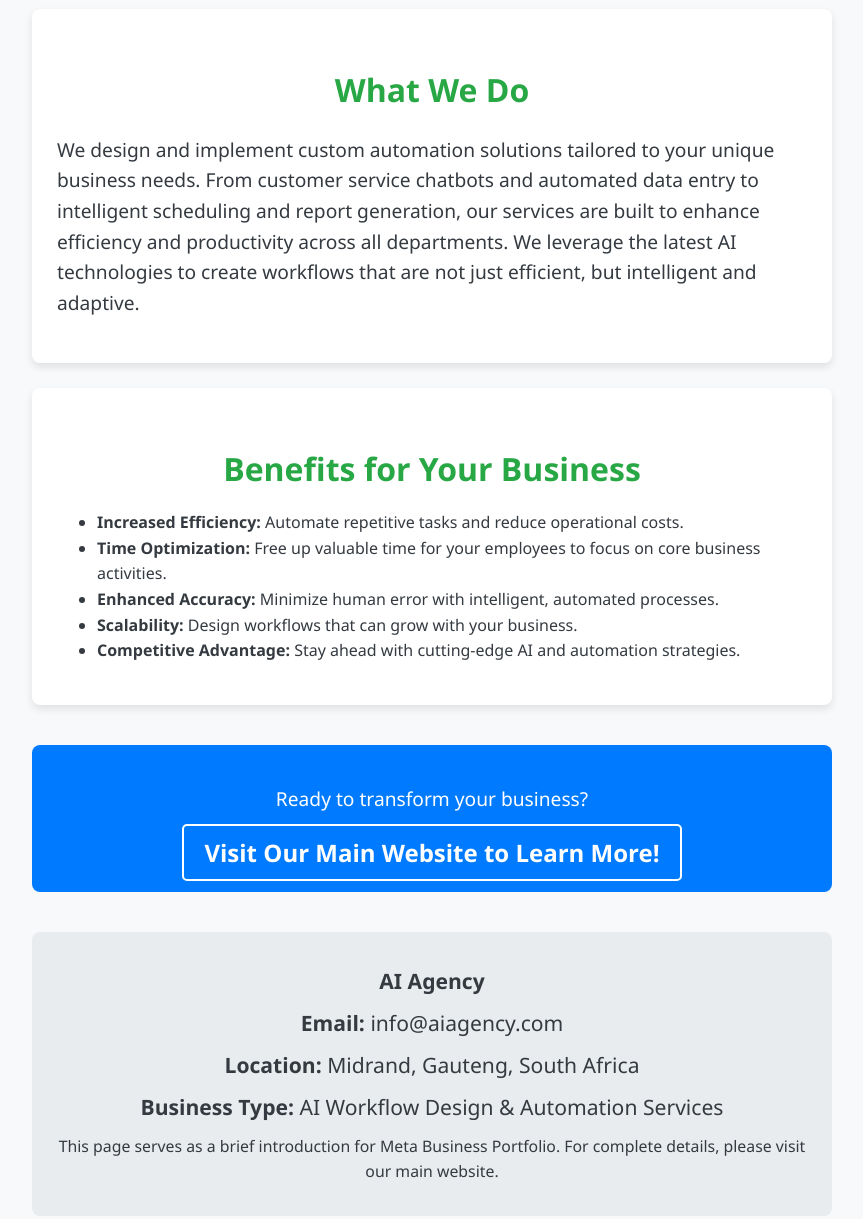
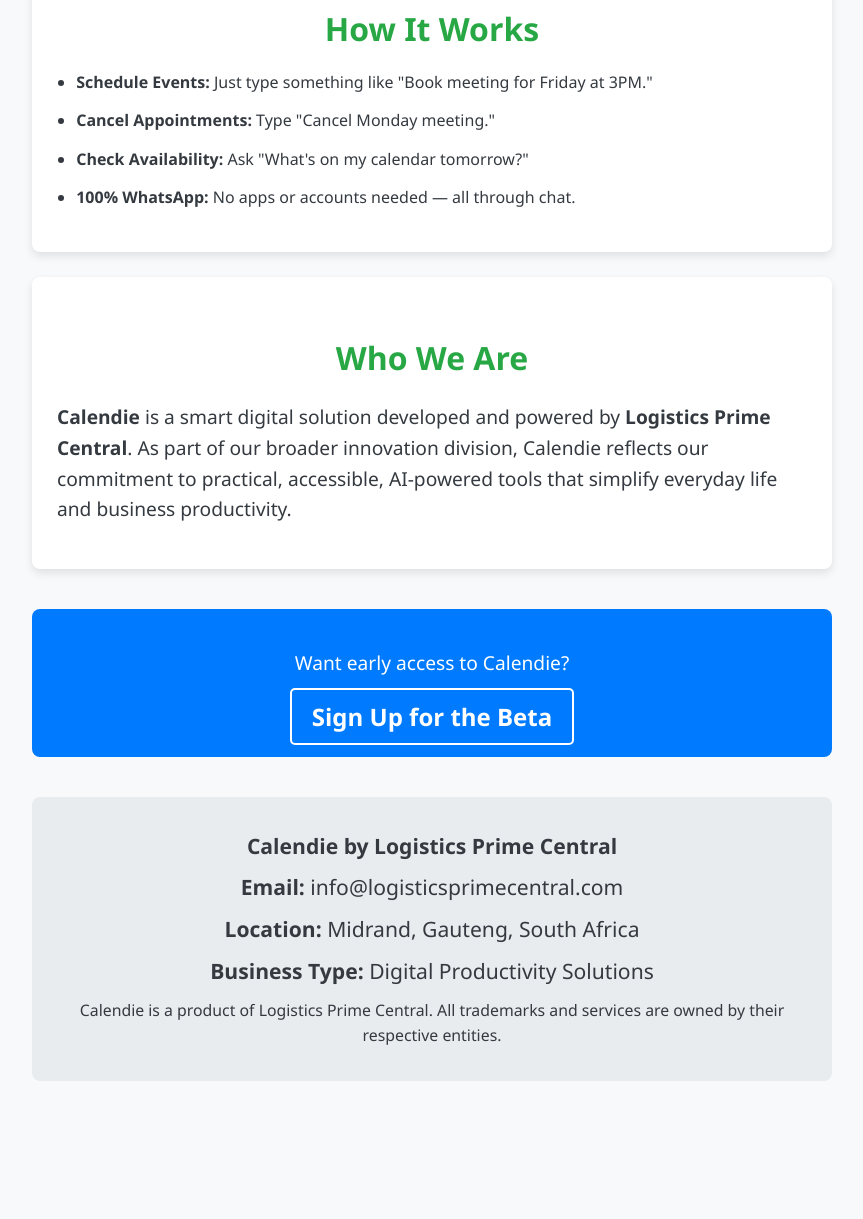
Before and after one commit to aiagencyza/calendie, a plain HTML site: page index.html in a window 1280 px wide. Shown: the part 621-1840 px from the top of the page, without its empty margins (208-1071 px from the left). After the commit the page ends 1754 px from the top, so only its background shows below. Drawn offline with Linux system fonts and the light colour scheme.

Commit message:
Update index.html

```diff
--- a/index.html
+++ b/index.html
@@ -3,30 +3,30 @@
 <head>
   <meta charset="UTF-8" />
   <meta name="viewport" content="width=device-width, initial-scale=1.0"/>
-  <title>AI Agency – Smart Workflow Automation & Design</title>
+  <title>Calendie – Smart Calendar Assistant by Logistics Prime Central</title>
   <style>
     body {
       font-family: 'Segoe UI', Tahoma, Geneva, Verdana, sans-serif;
       padding: 2rem;
       line-height: 1.6;
-      max-width: 800px; /* Slightly narrower without images */
+      max-width: 800px;
       margin: 0 auto;
-      background-color: #f8f9fa; /* Light grey background */
-      color: #343a40; /* Dark grey text */
-      text-align: center; /* Center align all content */
+      background-color: #f8f9fa;
+      color: #343a40;
+      text-align: center;
     }
     header {
       padding-bottom: 20px;
-      border-bottom: 2px solid #007bff; /* Blue underline for header */
+      border-bottom: 2px solid #007bff;
       margin-bottom: 30px;
     }
     h1 {
-      color: #007bff; /* Primary blue for main heading */
+      color: #007bff;
       font-size: 3em;
       margin-bottom: 10px;
     }
     h2 {
-      color: #28a745; /* Green for subheadings */
+      color: #28a745;
       font-size: 2em;
       margin-top: 30px;
       margin-bottom: 15px;
@@ -34,6 +34,13 @@
     p {
       font-size: 1.2em;
       margin-bottom: 1em;
+    }
+    ul {
+      text-align: left;
+      padding-left: 1.2em;
+    }
+    li {
+      margin-bottom: 0.8em;
     }
     .container {
       padding: 20px 0;
@@ -44,13 +51,10 @@
       margin-bottom: 25px;
       border-radius: 8px;
       box-shadow: 0 4px 8px rgba(0,0,0,0.1);
-      text-align: left; /* Align text left within sections */
-    }
-    .section p {
-        text-align: left; /* Ensure paragraphs inside sections are left-aligned */
+      text-align: left;
     }
     .section h2 {
-        text-align: center; /* Center align section titles */
+      text-align: center;
     }
     .call-to-action {
       background-color: #007bff;
@@ -83,51 +87,49 @@
     }
     .contact-info p {
       margin: 0.5rem 0;
-      text-align: center; /* Ensure contact info text is centered */
     }
   </style>
 </head>
 <body>
 
   <header>
-    <h1>AI Agency</h1>
-    <p>Your Partner in Smart Workflow Automation & Digital Transformation</p>
+    <h1>Calendie</h1>
+    <p>Chat With Your Calendar. No App Needed.</p>
   </header>
 
   <div class="container">
 
     <div class="section">
-      <h2>Who We Are</h2>
-      <p>AI Agency is a leading innovator in **workflow design and automation**. We specialize in crafting intelligent solutions that streamline your business operations, reduce manual effort, and unlock significant time savings. Our expertise lies in identifying bottlenecks and implementing AI-driven processes that empower your team to focus on strategic initiatives rather than repetitive tasks.</p>
+      <h2>What is Calendie?</h2>
+      <p>Calendie is a WhatsApp-based calendar assistant that lets you schedule, cancel, and check appointments by simply chatting. No apps, no downloads – just message your calendar like you would a friend.</p>
     </div>
 
     <div class="section">
-      <h2>What We Do</h2>
-      <p>We design and implement custom automation solutions tailored to your unique business needs. From customer service chatbots and automated data entry to intelligent scheduling and report generation, our services are built to enhance efficiency and productivity across all departments. We leverage the latest AI technologies to create workflows that are not just efficient, but intelligent and adaptive.</p>
+      <h2>How It Works</h2>
+      <ul>
+        <li><strong>Schedule Events:</strong> Just type something like "Book meeting for Friday at 3PM."</li>
+        <li><strong>Cancel Appointments:</strong> Type "Cancel Monday meeting."</li>
+        <li><strong>Check Availability:</strong> Ask "What's on my calendar tomorrow?"</li>
+        <li><strong>100% WhatsApp:</strong> No apps or accounts needed — all through chat.</li>
+      </ul>
     </div>
 
     <div class="section">
-      <h2>Benefits for Your Business</h2>
-      <ul>
-        <li><strong>Increased Efficiency:</strong> Automate repetitive tasks and reduce operational costs.</li>
-        <li><strong>Time Optimization:</strong> Free up valuable time for your employees to focus on core business activities.</li>
-        <li><strong>Enhanced Accuracy:</strong> Minimize human error with intelligent, automated processes.</li>
-        <li><strong>Scalability:</strong> Design workflows that can grow with your business.</li>
-        <li><strong>Competitive Advantage:</strong> Stay ahead with cutting-edge AI and automation strategies.</li>
-      </ul>
+      <h2>Who We Are</h2>
+      <p><strong>Calendie</strong> is a smart digital solution developed and powered by <strong>Logistics Prime Central</strong>. As part of our broader innovation division, Calendie reflects our commitment to practical, accessible, AI-powered tools that simplify everyday life and business productivity.</p>
     </div>
 
     <div class="call-to-action">
-      <p>Ready to transform your business?</p>
-      <a href="https://yourmainwebsite.com" target="_blank" rel="noopener noreferrer">Visit Our Main Website to Learn More!</a>
+      <p>Want early access to Calendie?</p>
+      <a href="https://forms.gle/YOUR_GOOGLE_FORM_LINK" target="_blank" rel="noopener noreferrer">Sign Up for the Beta</a>
     </div>
 
     <div class="contact-info">
-      <p><strong>AI Agency</strong></p>
-      <p><strong>Email:</strong> info@aiagency.com</p>
+      <p><strong>Calendie by Logistics Prime Central</strong></p>
+      <p><strong>Email:</strong> info@logisticsprimecentral.com</p>
       <p><strong>Location:</strong> Midrand, Gauteng, South Africa</p>
-      <p><strong>Business Type:</strong> AI Workflow Design & Automation Services</p>
-      <p style="font-size: 0.9em; margin-top: 10px;">This page serves as a brief introduction for Meta Business Portfolio. For complete details, please visit our main website.</p>
+      <p><strong>Business Type:</strong> Digital Productivity Solutions</p>
+      <p style="font-size: 0.9em; margin-top: 10px;">Calendie is a product of Logistics Prime Central. All trademarks and services are owned by their respective entities.</p>
     </div>
 
   </div>
```
